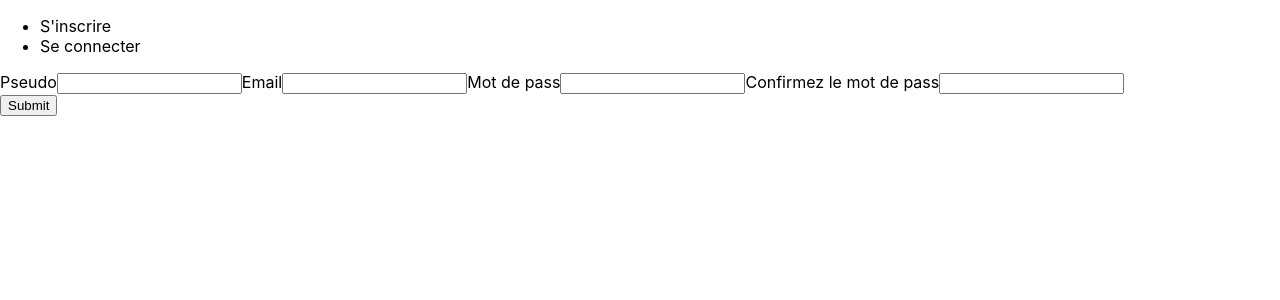
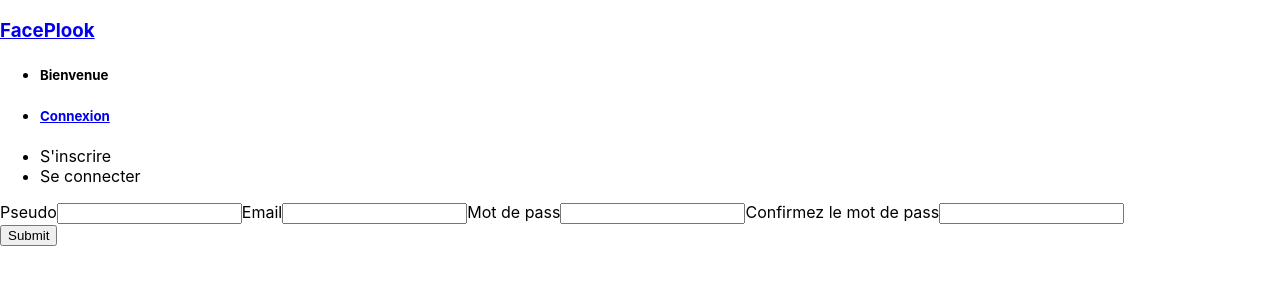
Before and after one commit to Gwenael-Cotton/MERN, a React (Create React App) app in the folder client/: page /profil in a window 1280 px wide. Shown: the top 300 px of the page. Built offline with nearby package versions, Linux system fonts and the light colour scheme; no server answers.

Commit message:
Create Navebar and Logout + remove cookie

```diff
--- a/client/package.json
+++ b/client/package.json
@@ -8,6 +8,7 @@
     "@testing-library/user-event": "^12.1.10",
     "axios": "^0.21.1",
     "dotenv": "^10.0.0",
+    "js-cookie": "^3.0.0",
     "react": "^17.0.2",
     "react-dom": "^17.0.2",
     "react-router-dom": "^5.2.0",
--- /dev/null
+++ b/client/src/components/Log/Logout.js
@@ -0,0 +1,36 @@
+import React from 'react';
+import PropTypes from 'prop-types';
+import axios from 'axios';
+import cookie from "js-cookie";
+
+const Logout = () => {
+
+    const removeCookie = (key) => {
+        if (window !== undefined) {
+            cookie.remove(key, {expire: 1});
+        }
+    }
+
+    const logout = async () => {
+    await axios({
+        method: 'GET',
+        url: `${process.env.REACT_APP_API_URL}api/user/logout`,
+        withCredentials: true,
+        data: {}
+    }).then(() => {
+        removeCookie("jwt")
+    }).catch((err) => {
+        console.log(err);
+    });
+
+    window.location = "/";
+};
+    return (
+        <li onClick={logout}>
+            Déconnexion
+        </li>
+    );
+};
+
+Logout.propTypes = {};
+export default Logout;
--- a/client/src/components/Log/SignUpForm.js
+++ b/client/src/components/Log/SignUpForm.js
@@ -1,8 +1,10 @@
 import React, { useState } from 'react';
 import PropTypes from 'prop-types';
 import axios from 'axios';
+import SignInForm from './SignInForm';
 
 const SignUpForm = () => {
+  const [formSubmit, setFormSubmit] = useState(false);
   const [pseudo, setPseudo] = useState('');
   const [email, setEmail] = useState('');
   const [password, setPassword] = useState('');
@@ -26,10 +28,10 @@ const SignUpForm = () => {
         }
       }).then((res) => {
         console.log(res);
-        if (password !== controlePassword) {
-          infosError.innerHTML = 'Les mots de passe doivent être idendiques';
+        if (res.data.errors) {
+          infosError.innerHTML = res.data.errors.message;
         } else {
-          window.location = '/profil';
+          setFormSubmit(true);
         }
       }).catch((err) => {
         console.log(err);
@@ -39,6 +41,12 @@ const SignUpForm = () => {
 
 
   return (
+    <>
+      {formSubmit ? (
+        <>
+          <SignInForm />
+        </>
+      ) : (
     <form onSubmit={handleRegister} id='sign-up-form'>
       <label htmlFor="pseudo">Pseudo</label>
       <input
@@ -75,6 +83,8 @@ const SignUpForm = () => {
       <div className="error-control"></div>
       <input type="submit" />
     </form>
+    )}
+    </>
   );
 };
 
--- /dev/null
+++ b/client/src/components/NavBar.js
@@ -0,0 +1,44 @@
+import React, { useContext } from 'react';
+import { NavLink } from 'react-router-dom';
+import PropTypes from 'prop-types';
+import { UidContext } from './AppContext';
+import SignInForm from '../components/Log/SignInForm';
+import Logout from '../components/Log/Logout';
+
+const NavBar = () => {
+    const uid = useContext(UidContext);
+
+    return (
+        <header>
+            <div className="logo">
+                <NavLink exact to="/">
+                    <h3>FacePlook</h3>
+                </NavLink>
+            </div>
+            {uid ? (
+                <ul>
+                <NavLink exact to="/profil">
+                    <li>
+                            <h5>Bienvenue "name"</h5>
+                    </li>
+                    <Logout />
+                </NavLink>
+                </ul>
+            ) : (
+                <ul>
+                    <li>
+                        <h5>Bienvenue</h5>
+                    </li>
+                    <li>
+                        <NavLink exact to="/profil">
+                            <h5>Connexion</h5>
+                        </NavLink>
+                    </li>
+                </ul>
+            )}
+        </header>
+    );
+};
+
+NavBar.propTypes = {};
+export default NavBar;
--- a/client/src/components/Routes/index.js
+++ b/client/src/components/Routes/index.js
@@ -6,12 +6,14 @@ import {
     Redirect
 } from 'react-router-dom';
 
-import Home from '../Home';
-import Profil from '../Profil';
-import Trending from '../Trending';
+import Home from '../pages/Home';
+import Profil from '../pages/Profil';
+import Trending from '../pages/Trending';
+import Navbar from '../NavBar';
 
 const index = () => (
     <Router>
+        <Navbar />
         <Switch>
             <Route path="/" exact component={Home} />
             <Route path="/profil" exact component={Profil} />
--- a/client/src/components/Profil.js
+++ b/client/src/components/pages/Profil.js
@@ -1,8 +1,8 @@
 import React, { useContext } from 'react';
 import PropTypes from 'prop-types';
-import { UidContext } from './AppContext';
+import { UidContext } from '../AppContext';
 
-import Log from './Log';
+import Log from '../Log';
 
 const Profil = () => {
   const uid = useContext(UidContext);
```
Also changed, not shown: client/src/components/pages/Home.js (renamed from client/src/components/Home.js), client/src/components/pages/Trending.js (renamed from client/src/components/Trending.js), 1 other file (tests, documents, lock files or other folders). Lines whose indentation alone changed are shown as unchanged.
